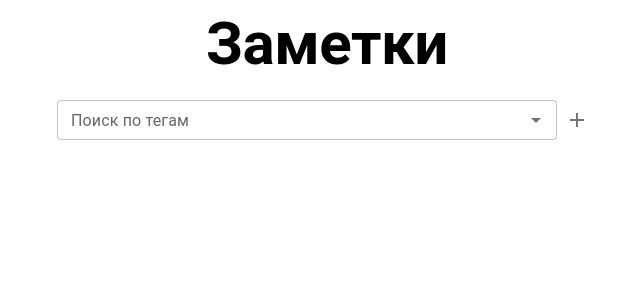
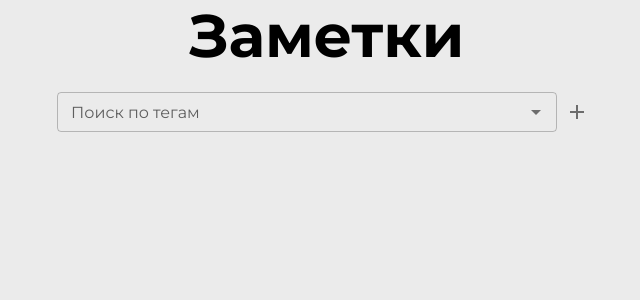
Before and after one commit to notsecret32/note-editor, a React (Create React App) app: page / in a window 1280 px wide. Shown: the top 300 px of the page, without its empty margins (313-953 px from the left). Built offline with nearby package versions, Linux system fonts and the light colour scheme.

Commit message:
feat: added support for styles

```diff
--- a/src/App.tsx
+++ b/src/App.tsx
@@ -1,6 +1,13 @@
+import { ThemeProvider } from '@mui/material'
+import { theme } from 'config/theme.config'
 import { routes } from 'pages/routes'
 import { RouterProvider } from 'react-router-dom'
+import './App.css'
 
 export const App: React.FC = () => {
-  return <RouterProvider router={routes} />
+  return (
+    <ThemeProvider theme={theme}>
+      <RouterProvider router={routes} />
+    </ThemeProvider>
+  )
 }
```
